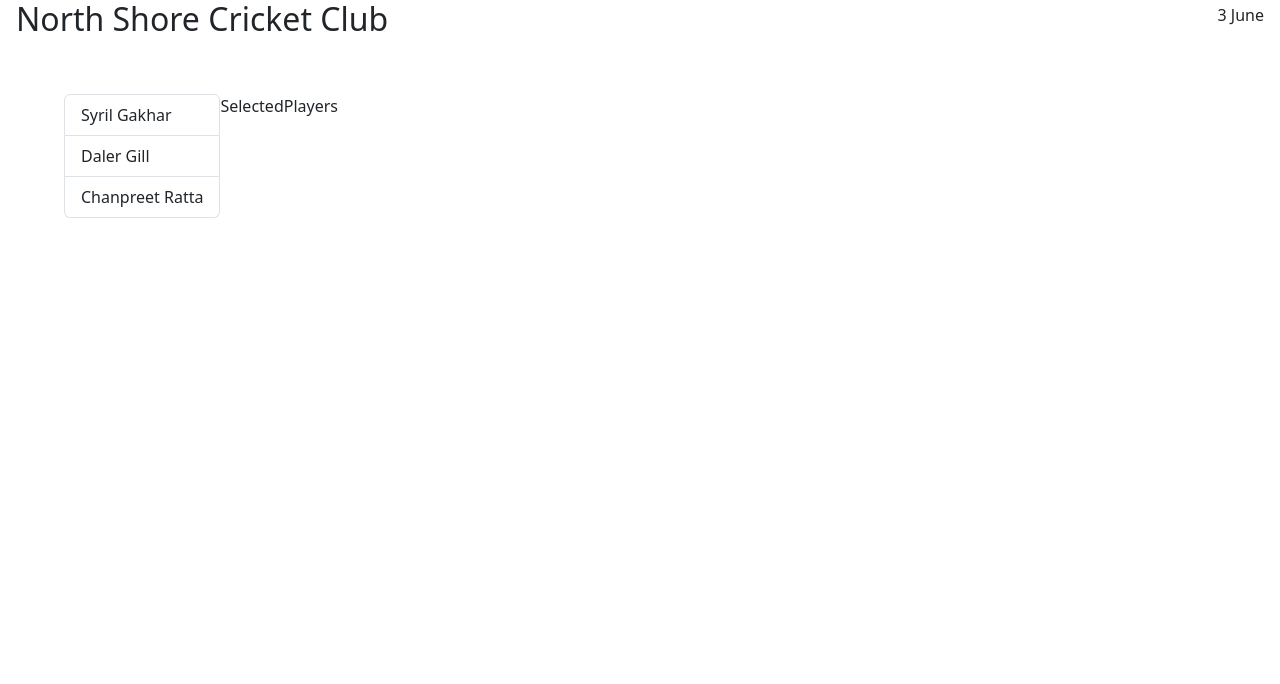
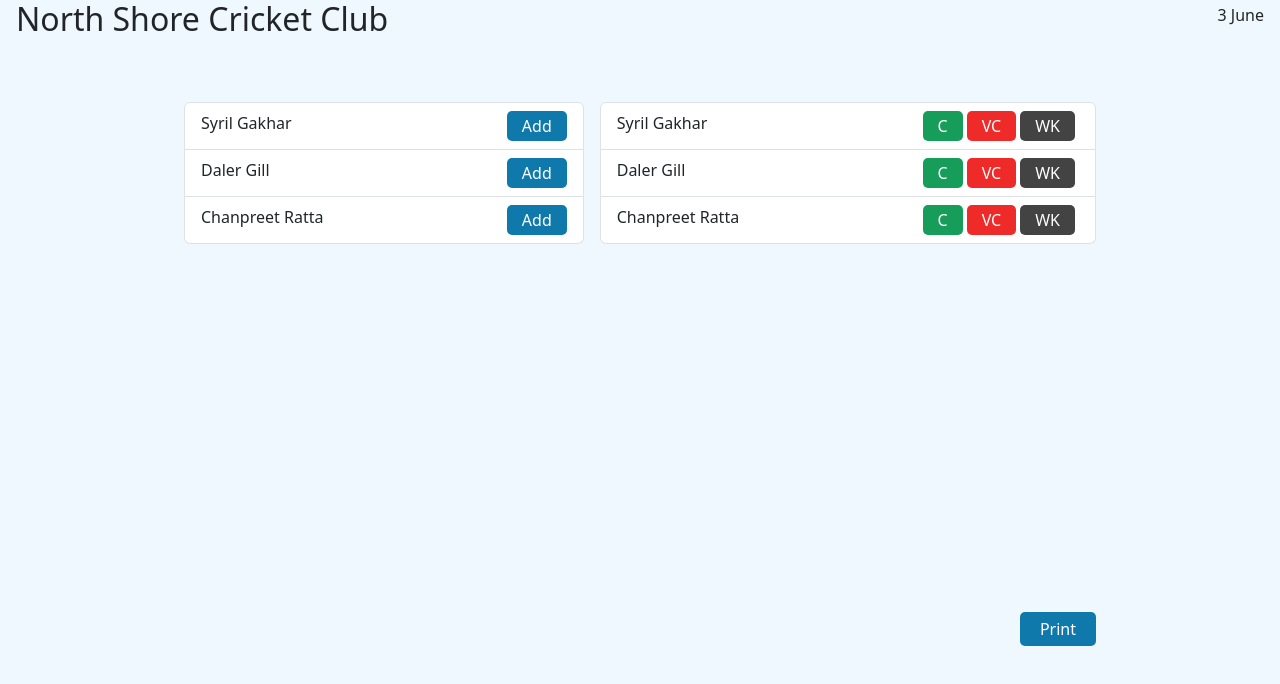
Before and after one commit to chanpreetRatta/teamList, a React (Vite) app: page / in a window 1280 px wide. Shown: the top 684 px of the page. Built offline with nearby package versions, Linux system fonts and the light colour scheme.

Commit message:
added buttons

```diff
--- a/main.css
+++ b/main.css
@@ -5,4 +5,40 @@
 
 body{
     padding: 0 1em;
+    height: 80%;
+    background-color: aliceblue;
 }
+
+.body-container{
+    margin: 3em 10em;
+    height: 70vh;
+}
+
+.add, .captain, .vice-captain, .wicketkeeper, .print-button{
+    border-radius: 5px;
+    padding: 3px 15px;
+    color: white;
+    cursor: pointer;
+}
+
+.add{
+    background-color: rgb(16, 121, 172);
+}
+
+.captain{
+    background-color: rgb(23, 157, 90);
+}
+
+.vice-captain{
+    background-color: rgb(238, 43, 41);
+}
+
+.wicketkeeper{
+    background-color: rgb(67, 67, 67);
+}
+
+.print-button{
+    width: fit-content;
+    padding: 5px 20px;
+    background-color: rgb(16, 121, 172);
+}
--- a/src/App.tsx
+++ b/src/App.tsx
@@ -1,6 +1,5 @@
-import { useState } from "react";
 import Header from "./components/Header";
-import PlayerList from "./components/PlayerList";
+
 import Body from "./components/Body";
 
 const App = () => {
--- a/src/components/Body.tsx
+++ b/src/components/Body.tsx
@@ -50,9 +50,9 @@ const Body = () => {
     },
   ]);
   return (
-    <div className="m-5 d-flex">
+    <div className="body-container d-flex">
       <PlayerList playersList={playersList}></PlayerList>
-      <SelectedPlayers></SelectedPlayers>
+      <SelectedPlayers playerList={selectedPlayers}></SelectedPlayers>
     </div>
   );
 };
--- a/src/components/PlayerList.tsx
+++ b/src/components/PlayerList.tsx
@@ -1,10 +1,4 @@
-type Player = {
-  "CC Player Id": number;
-  "Player Name": string;
-  "Series And Division": string;
-  "Team Name": string;
-  "Jersey Number": number;
-};
+import type { Player } from "./types";
 
 interface Props {
   playersList: Player[];
@@ -12,10 +6,14 @@ interface Props {
 
 const PlayerList = ({ playersList }: Props) => {
   return (
-    <ul className="list-group">
+    <ul className="list-group flex-fill p-2">
       {playersList.map((player) => (
-        <li className="list-group-item" key={player["CC Player Id"]}>
+        <li
+          className="list-group-item d-flex justify-content-between"
+          key={player["CC Player Id"]}
+        >
           {player["Player Name"]}
+          <div className="add">Add</div>
         </li>
       ))}
     </ul>
--- /dev/null
+++ b/src/components/PrintButton.tsx
@@ -0,0 +1,5 @@
+const PrintButton = () => {
+  return <div className="print-button align-self-end">Print</div>;
+};
+
+export default PrintButton;
--- a/src/components/SelectedPlayers.tsx
+++ b/src/components/SelectedPlayers.tsx
@@ -1,5 +1,31 @@
-const SelectedPlayers = () => {
-  return <div>SelectedPlayers</div>;
+import PrintButton from "./PrintButton";
+import type { Player } from "./types";
+
+interface Props {
+  playerList: Player[];
+}
+
+const SelectedPlayers = ({ playerList }: Props) => {
+  return (
+    <div className="selected-players flex-fill p-2 d-flex flex-column justify-content-between">
+      <ul className=" list-group ">
+        {playerList.map((player) => (
+          <li
+            className="list-group-item d-flex justify-content-between"
+            key={player["CC Player Id"]}
+          >
+            {player["Player Name"]}
+            <div className="attribute d-flex">
+              <div className="captain me-1">C</div>
+              <div className="vice-captain me-1">VC</div>
+              <div className="wicketkeeper me-1">WK</div>
+            </div>
+          </li>
+        ))}
+      </ul>
+      <PrintButton></PrintButton>
+    </div>
+  );
 };
 
 export default SelectedPlayers;
--- /dev/null
+++ b/src/components/types.ts
@@ -0,0 +1,7 @@
+export type Player = {
+  "CC Player Id": number;
+  "Player Name": string;
+  "Series And Division": string;
+  "Team Name": string;
+  "Jersey Number": number;
+};
```
